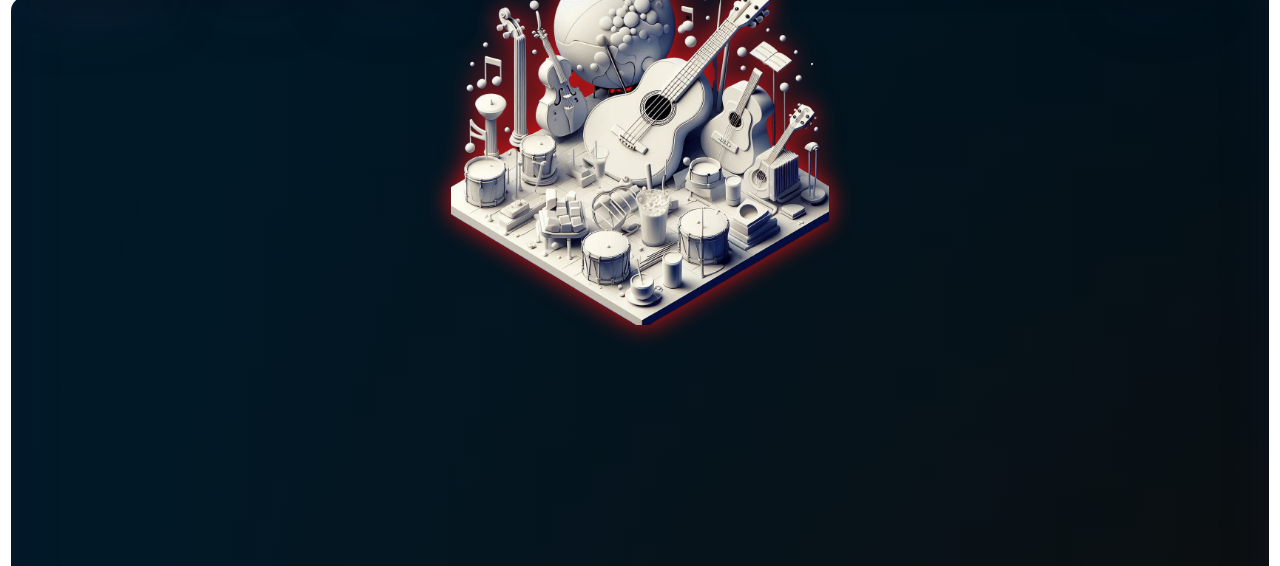
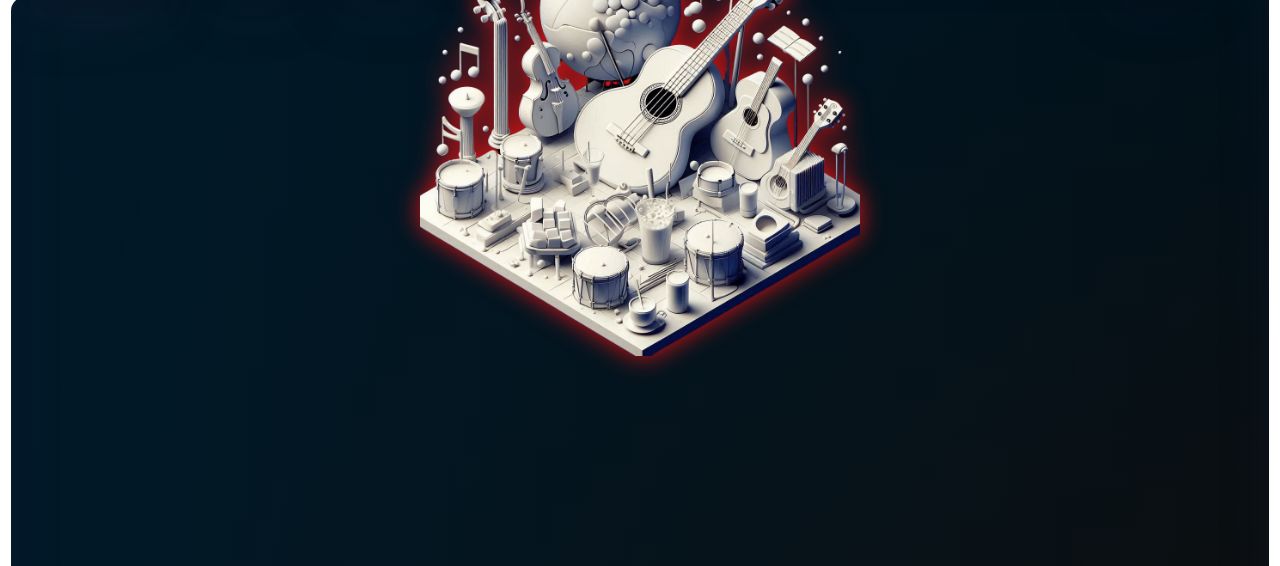
Before and after one commit to NurHabibAssolihudin/AboutMe, a plain HTML site: page art.html in a window 1280 px wide. Shown: the part 81-647 px from the top of the page. Drawn offline with Linux system fonts and the light colour scheme.

```diff
--- a/art.html
+++ b/art.html
@@ -12,7 +12,7 @@
     <link rel="stylesheet" href="style.css">
     <style>
         header .content .image {
-            min-width: 30%;
+            min-width: 35%;
             height: 100vh;
             background: url('main/image/art.png');
             background-position: center;
```
Also changed, not shown: engineering.html (+1 -1 lines). Lines whose indentation alone changed are shown as unchanged.
